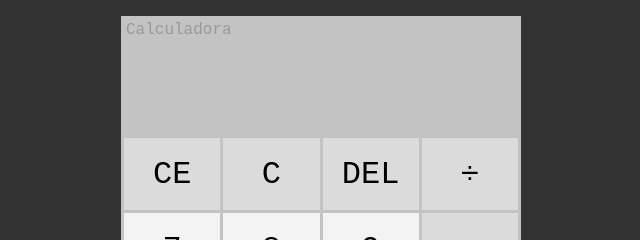
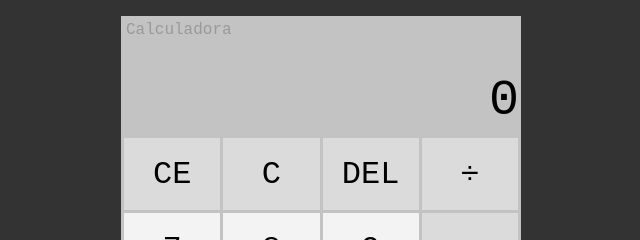
Before and after one commit to raimonesbarros/Calculadora, a plain HTML site: page index.html in a window 1280 px wide. Shown: the part 135-375 px from the top of the page, 319-959 px from the left. Drawn offline with Linux system fonts and the light colour scheme.

Commit message:
Estrutura

```diff
--- a/index.html
+++ b/index.html
@@ -12,7 +12,7 @@
     <h3>Calculadora</h3>
     <div id="display">
       <div id="displayUp"></div>
-      <div id="displayDown"></div>
+      <div id="displayDown">0</div>
     </div>
     <ul id="keyboard">
       <li class="clear">CE</li>
```
